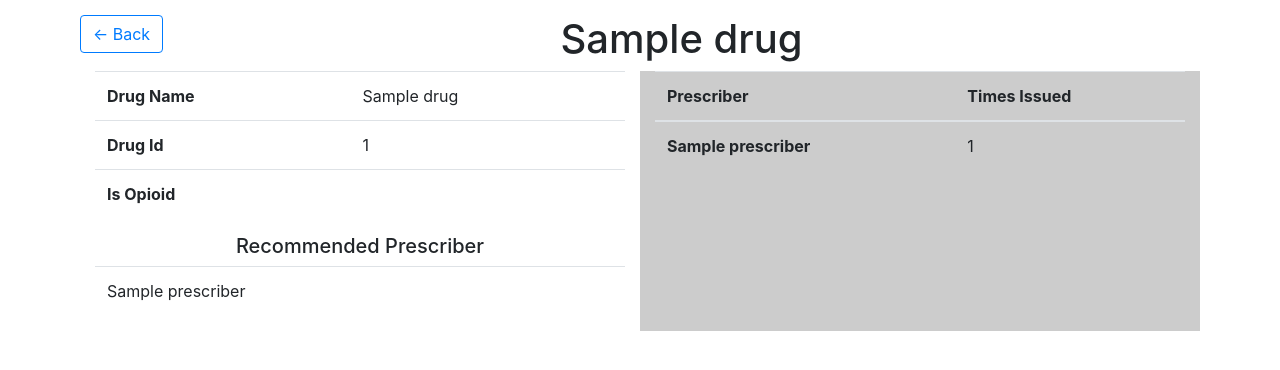
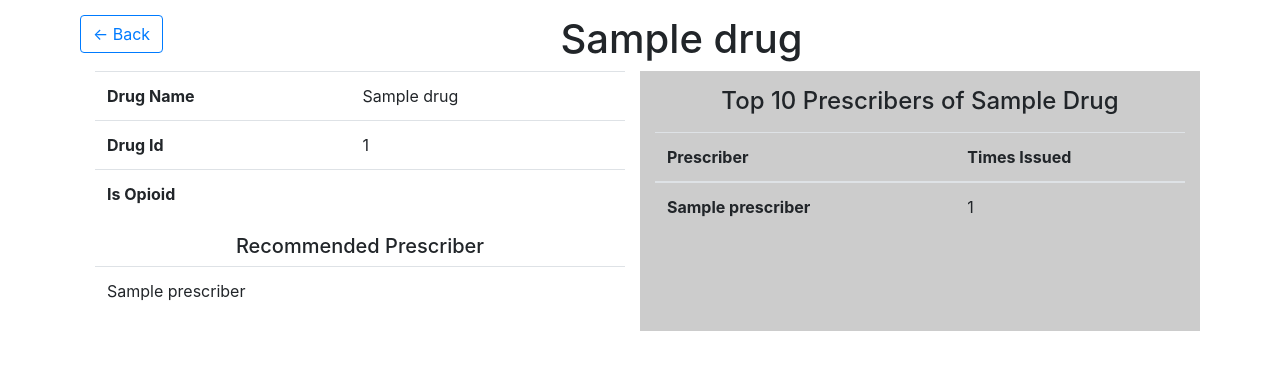
Before and after one commit to Cooltie1/opus, a Django app: template templates/opusapp/drug.html in a window 1280 px wide. Shown: the part 81-451 px from the top of the page. Run offline with Django 3.2, Linux system fonts and the light colour scheme; the template is opened without the code that fills it: most values are stand-ins (such as "Sample title", 1, 10 or a date in 2020); some libraries are stand-ins or nearby versions.

Commit message:
Extra heading on drugs

```diff
--- a/templates/opusapp/drug.html
+++ b/templates/opusapp/drug.html
@@ -58,6 +58,9 @@
                 <div class="col table-transparent">
                     <table class="table table-hover">
                         <thead>
+                            <h4 style="text-align:center" class="my-3">Top 10 Prescribers of {{drug.drug_name|title}}</h4>
+                        </thead>
+                        <thead>
                             <tr>
                                 <th scope="col">Prescriber</th>
                                 <th scope="col">Times Issued</th>
```
